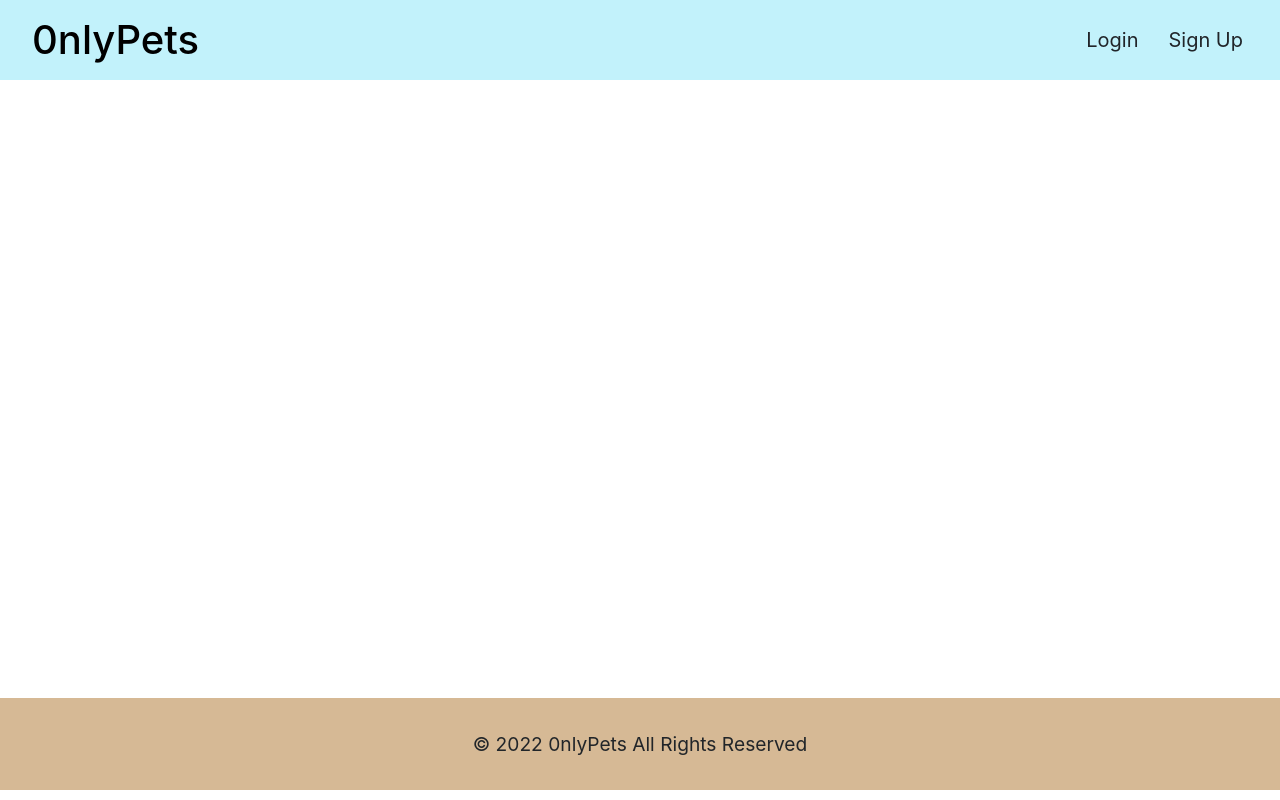
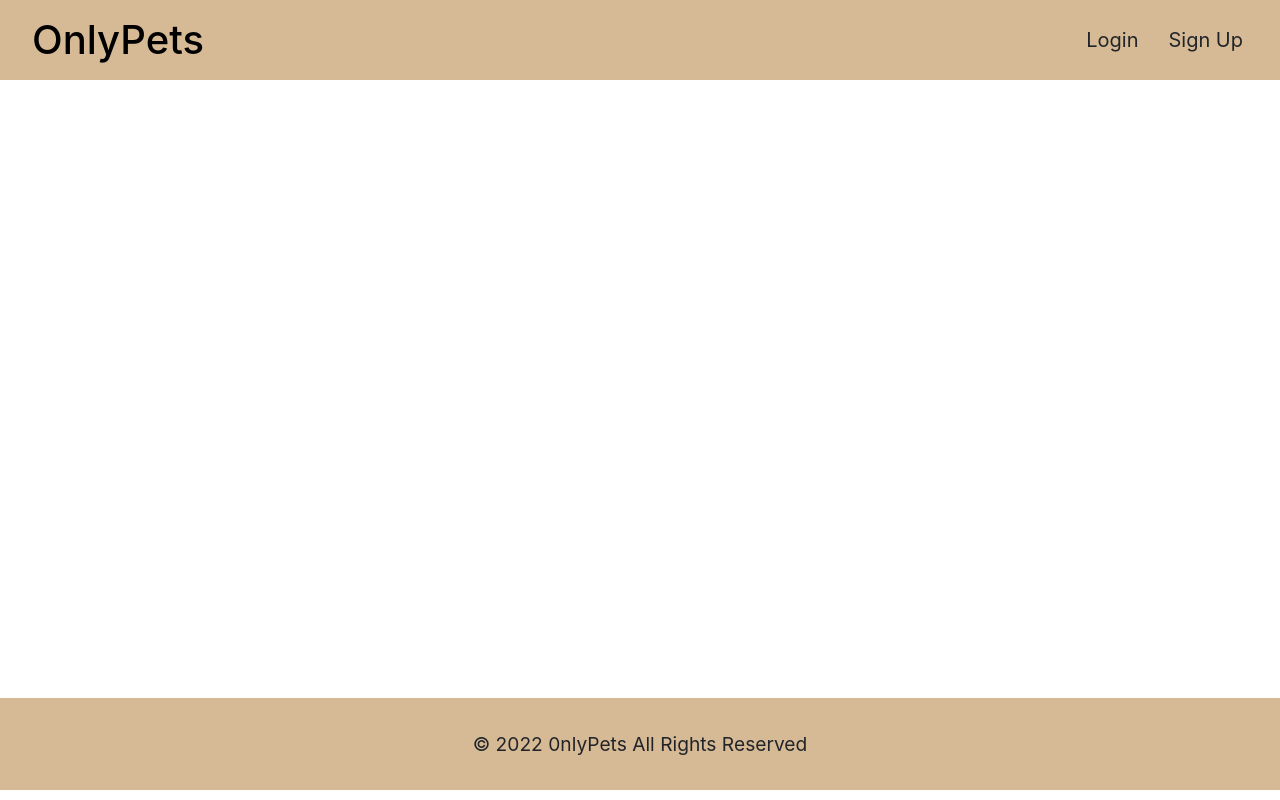
Before and after one commit to alex-d-marten/0nlypets, a React (Create React App) app in the folder client/: page /post/1/1 in a window 1280 px wide. Built offline with nearby package versions, Linux system fonts and the light colour scheme; what apollo-upload-client would draw is missing.

Commit message:
redirecting 0nlyPets title to home when logged in and signup when not logged in

```diff
--- a/client/src/components/Header/index.js
+++ b/client/src/components/Header/index.js
@@ -1,17 +1,25 @@
 import Nav from "../Nav";
+import { Link } from "react-router-dom";
+import Auth from "../../utils/auth";
+
 
 function Header({ currentPage, setCurrentPage }){
     return(
-        <header className="top-header bg-info bg-opacity-25">
+        <header className="top-header">
             <div className="flex-container">
-                <a href="/" className=""><h1 className="head-1">0nlyPets</h1></a>
+            <Link
+                to={`/${Auth.loggedIn() ? Auth.login: ""
+                }/signup/`}
+                className="custom-a">
+                    <h1 className="head-1">OnlyPets</h1>
+            </Link>
                 <Nav
                 currentPage={currentPage}
                 setCurrentPage={setCurrentPage}
                 ></Nav>
             </div>
         </header>
-    );
+    )
 }
 
 export default Header;
```
Also changed, not shown: 1 other file (tests, documents, lock files or other folders).
